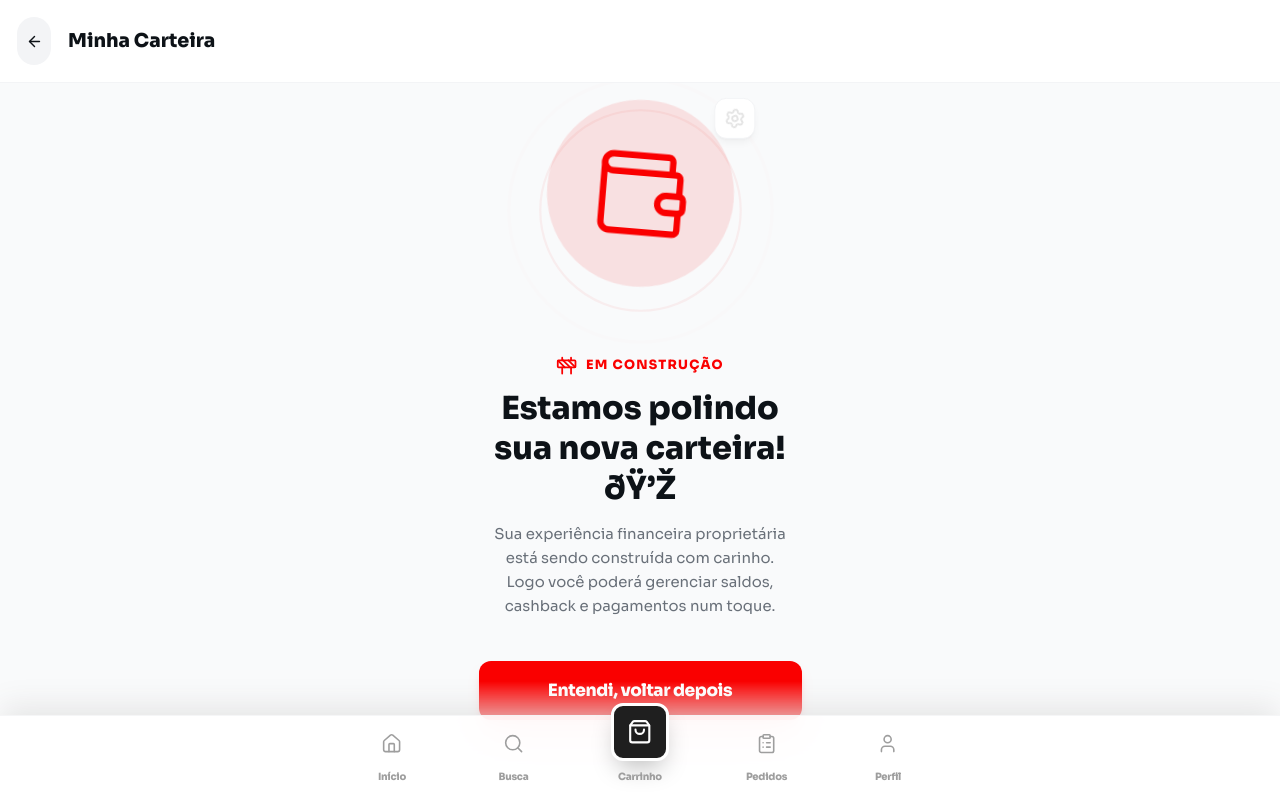
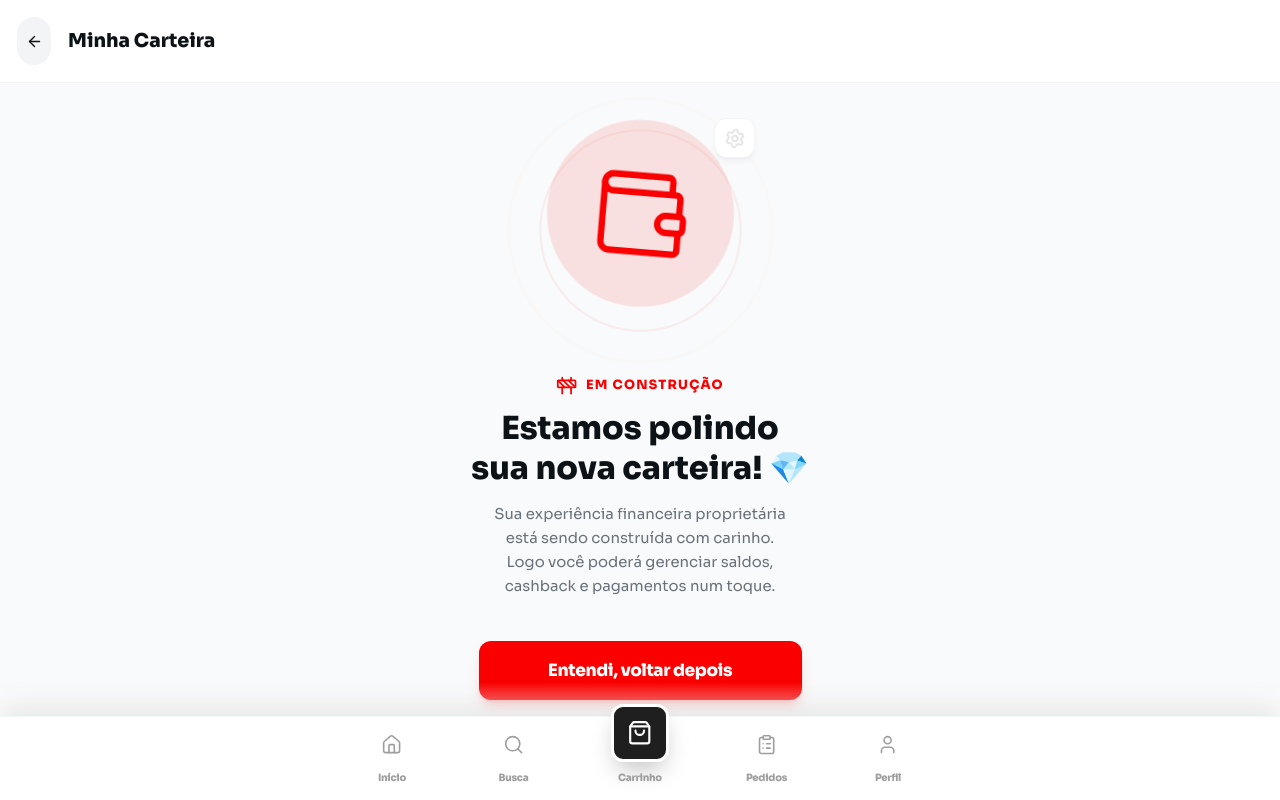
Before and after one commit to victtorsantos2t/pedidos-ia, a Next.js app: page /profile/wallet in a window 1280 px wide. Built offline with nearby package versions, Linux system fonts and the light colour scheme.

Commit message:
style(ui): fix safe area bottom hole in BottomNav

```diff
--- a/src/app/profile/wallet/page.tsx
+++ b/src/app/profile/wallet/page.tsx
@@ -75,7 +75,7 @@ export default function WalletPage() {
                             <span className="text-xs font-bold uppercase tracking-widest">Em Construção</span>
                         </div>
                         <h2 className="text-3xl font-extrabold text-foreground leading-tight">
-                            Estamos polindo sua nova carteira! ðŸ’Ž
+                            Estamos polindo sua nova carteira! 💎
                         </h2>
                         <p className="text-gray-500 text-sm leading-relaxed px-4">
                             Sua experiência financeira proprietária está sendo construída com carinho. Logo você poderá gerenciar saldos, cashback e pagamentos num toque.
--- a/src/components/layout/BottomNav.tsx
+++ b/src/components/layout/BottomNav.tsx
@@ -28,11 +28,11 @@ export function BottomNav() {
     if (pathname.startsWith("/admin") || pathname.startsWith("/checkout")) return null;
 
     return (
-        <nav className="fixed bottom-0 left-0 right-0 z-50 pb-[env(safe-area-inset-bottom,0px)]">
+        <nav className="fixed bottom-0 left-0 right-0 z-50">
             {/* Fade gradiente acima da nav */}
             <div className="h-8 bg-gradient-to-t from-white/60 dark:from-black/60 to-transparent pointer-events-none" />
 
-            <div className="bg-white/90 dark:bg-[#111]/90 backdrop-blur-2xl border-t border-gray-100/80 dark:border-white/[0.06] px-4 pt-2 pb-3 shadow-[0_-8px_32px_rgba(0,0,0,0.10)]">
+            <div className="bg-white/90 dark:bg-[#111]/90 backdrop-blur-2xl border-t border-gray-100/80 dark:border-white/[0.06] px-4 pt-2 pb-[calc(env(safe-area-inset-bottom,0px)+12px)] shadow-[0_-8px_32px_rgba(0,0,0,0.10)]">
                 <div className="max-w-lg mx-auto flex items-end justify-between">
                     {navItems.map((item) => {
                         const isActive =
```
